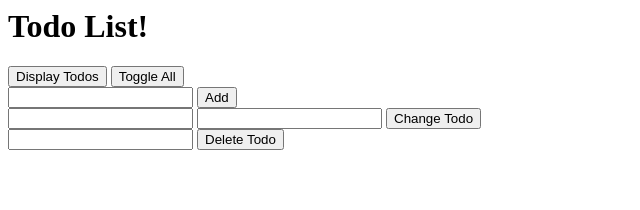
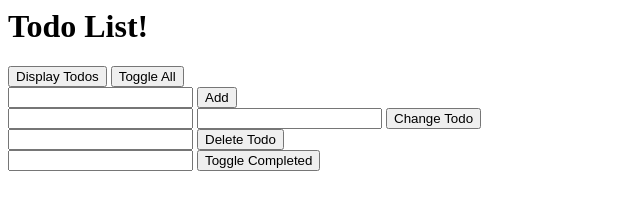
Before and after one commit to nikibrown/watchandcodejs, a plain HTML site: page index-v8.html in a window 1280 px wide. Shown: the whole page, without its empty margins (0-640 px from the left). Drawn offline with Linux system fonts and the light colour scheme.

Commit message:
v8:There should be a button for toggling a todo

```diff
--- a/index-v8.html
+++ b/index-v8.html
@@ -25,6 +25,11 @@
 		<div>
 			<input type="number" id="deleteTodoPositionInput">
 			<button onclick="handlers.deleteTodo();">Delete Todo</button>
+		</div>
+
+		<div>
+			<input type="number" id="toggleCompletedPositionInput">
+			<button onclick="handlers.toggleCompleted()">Toggle Completed</button>
 		</div>
 
 
@@ -101,7 +106,6 @@
 					this.displayTodos();
 				},
 				toggleAll: function() {
-
 					var totalTodos = this.todos.length;
 					var completedTodos = 0;
 
@@ -148,9 +152,6 @@
 				displayTodos: function() {
 					todoList.displayTodos();
 				},
-				toggleAll: function() {
-					todoList.toggleAll();
-				},
 				addTodo: function() {
 					var addTodoTextInput = document.getElementById('addTodoTextInput');
 					todoList.addTodo(addTodoTextInput.value);
@@ -167,12 +168,16 @@
 					var deleteTodoPositionInput = document.getElementById('deleteTodoPositionInput');
 					todoList.deleteTodo(deleteTodoPositionInput.valueAsNumber);
 					deleteTodoPositionInput.value = '';
+				},
+				toggleCompleted: function() {
+					var toggleCompletedPositionInput = document.getElementById('toggleCompletedPositionInput');
+					todoList.toggleCompleted(toggleCompletedPositionInput.valueAsNumber);
+					toggleCompletedPositionInput.value = '';
+				},
+				toggleAll: function() {
+					todoList.toggleAll();
 				}
-
-
 			}
-
-
 		</script>
 	</body>
 </html>
```
